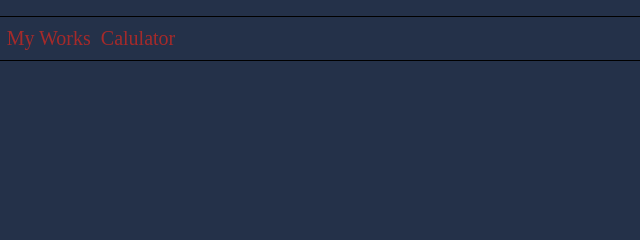
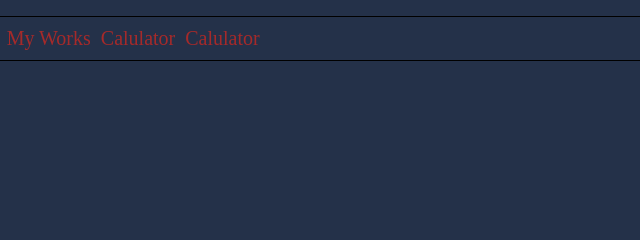
Before and after one commit to AbelAshine1234/MyCvAssignment, a plain HTML site: page calculator.html in a window 1280 px wide. Shown: the top 240 px of the page, 501-1141 px from the left. Drawn offline with Linux system fonts and the light colour scheme.

Commit message:
calculator finished

```diff
--- a/calculator.html
+++ b/calculator.html
@@ -34,6 +34,9 @@
           <li>
             <a target="_blank" href="calculator.html">Calulator</a>
          </li>
+         <li>
+           <a target="_blank" href="calculator.html">Calulator</a>
+        </li>
       </ul>
         </nav>
     </header>
```
